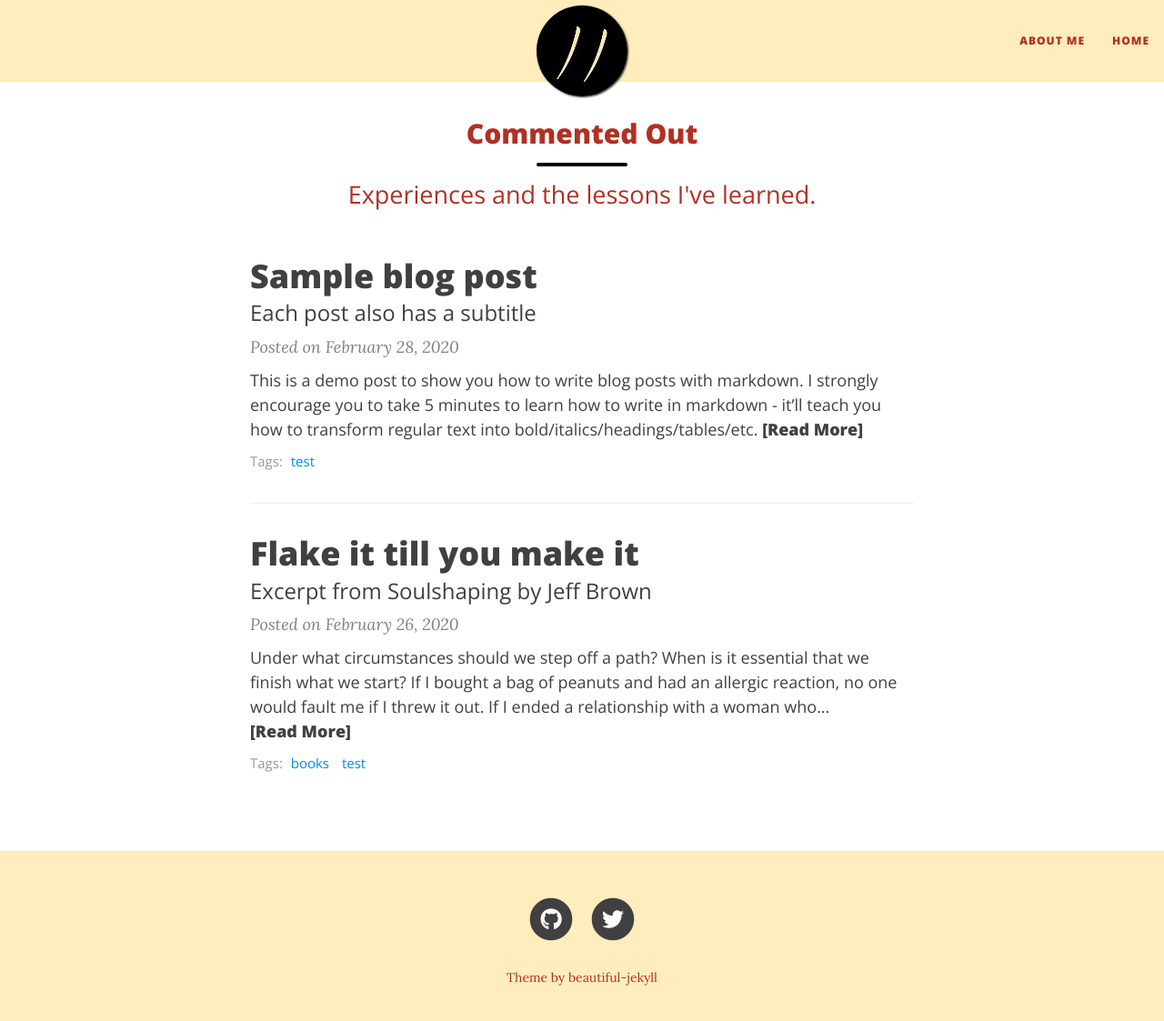
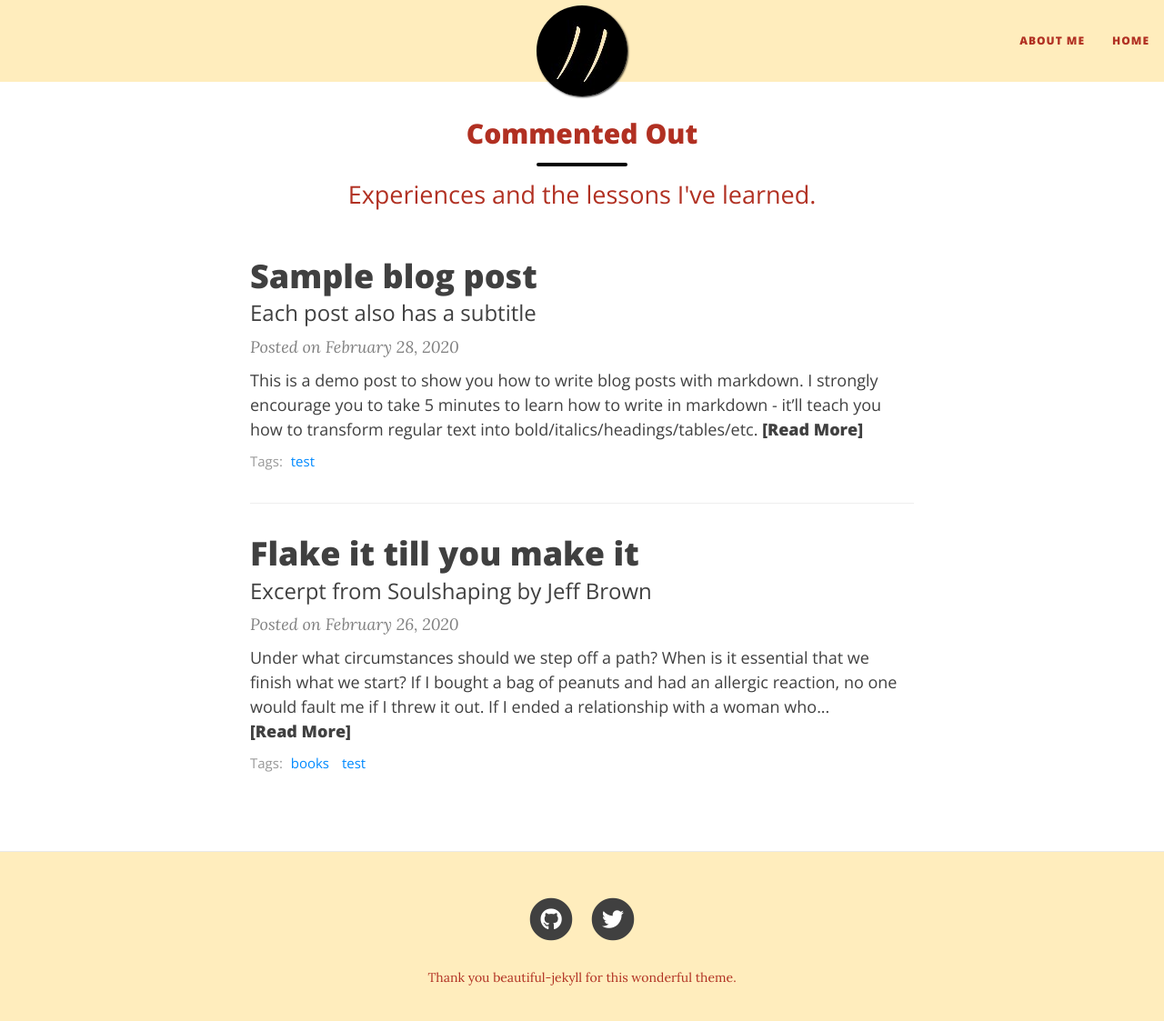
Before and after one commit to commentedout/commentedout.github.io, a Jekyll site: the page built from index.html, in a window 1280 px wide and 1136 px high. Shown: the top 1123 px of the window at 91% size. Built offline with Jekyll 4.4.1, drawn with Linux system fonts in a browser that asks for light colours; nearby versions of some CDN libraries; the list of posts is cut into pages by our own code.

Commit message:
changed thank you note

```diff
--- a/_includes/footer.html
+++ b/_includes/footer.html
@@ -11,10 +11,8 @@
         {% endif %}
       {% endif%}
       </p>
-      <!-- Please don't remove this, keep my open source work credited :) -->
       <p class="theme-by">
-        Theme by
-        <a style="color: #b13022" href="https://beautifuljekyll.com">beautiful-jekyll</a>
+        Thank you&nbsp;<a style="color: #b13022" href="https://beautifuljekyll.com">beautiful-jekyll</a>&nbsp;for this wonderful theme.
       </p>
       </div>
     </div>
```
